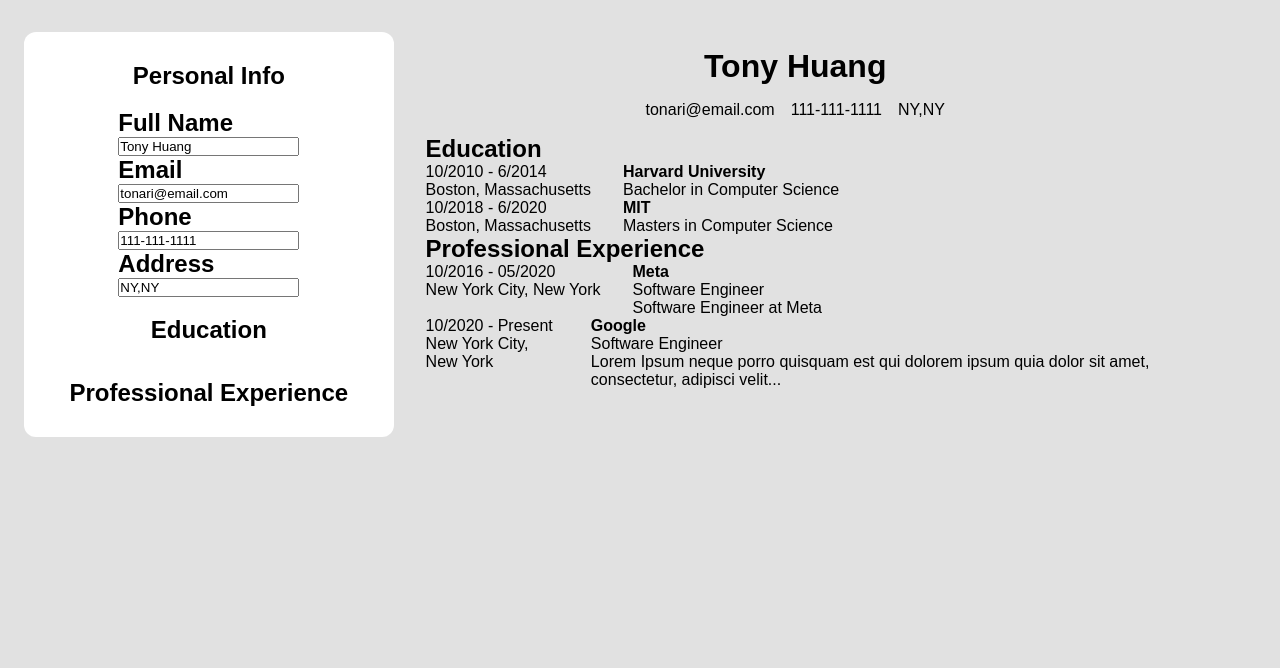
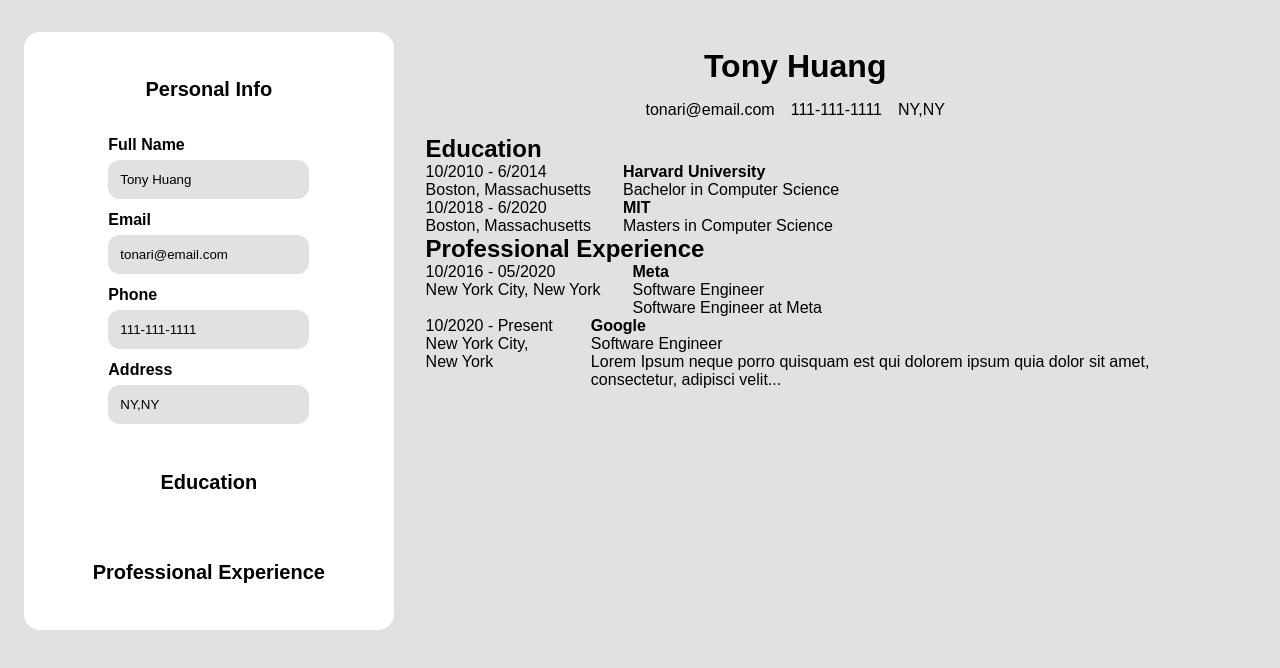
Before and after one commit to tonyhchii/cv-application, a React (Vite) app: page / in a window 1280 px wide. Shown: the top 668 px of the page. Built offline with nearby package versions, Linux system fonts and the light colour scheme.

Commit message:
added css to sidebar

```diff
--- a/src/Input.jsx
+++ /dev/null
@@ -1,8 +0,0 @@
-export function Input({ label, onChange, value, name }) {
-  return (
-    <>
-      <h2>{label}</h2>
-      <input type="text" name={name} value={value} onChange={onChange} />
-    </>
-  );
-}
--- a/src/components/EducationInfo.jsx
+++ b/src/components/EducationInfo.jsx
@@ -1,4 +1,4 @@
-import { Input } from "../Input";
+import { Input } from "./Input";
 export function EducationInfo({ onChange, values, toggleCollapsed }) {
   return (
     <div
@@ -37,9 +37,11 @@
         onChange={onChange}
         value={values.location}
       />
-      <button className="btn" onClick={toggleCollapsed}>
-        Close
-      </button>
+      <div className="btn-container">
+        <button className="btn" onClick={toggleCollapsed}>
+          Close
+        </button>
+      </div>
     </div>
   );
 }
--- a/src/components/ExperienceInfo.jsx
+++ b/src/components/ExperienceInfo.jsx
@@ -1,4 +1,4 @@
-import { Input } from "../Input";
+import { Input } from "./Input";
 export function ExperienceInfo({ onChange, values, toggleCollapsed }) {
   return (
     <div
@@ -41,6 +41,7 @@
         name="description"
         onChange={onChange}
         value={values.description}
+        type="textarea"
       />
       <div className="btn-container">
         <button className="btn" onClick={toggleCollapsed}>
--- a/src/components/GeneralInfo.jsx
+++ b/src/components/GeneralInfo.jsx
@@ -1,10 +1,10 @@
-import { Input } from "../Input";
+import { Input } from "./Input";
 import "../styles/section.css";
 
 export function GeneralInfo({ onChange, values }) {
   return (
     <>
-      <button className="section-form">
+      <button className="dropdown">
         <h2 className="info-header">Personal Info</h2>
       </button>
       <div className="section-content open">
--- /dev/null
+++ b/src/components/Input.jsx
@@ -0,0 +1,17 @@
+export function Input({ label, onChange, value, name, type }) {
+  return (
+    <div className="input-group">
+      <label htmlFor={name}>{label}</label>
+      {type === "textarea" ? (
+        <textarea
+          type="text"
+          name={name}
+          value={value}
+          onChange={onChange}
+        ></textarea>
+      ) : (
+        <input type="text" name={name} value={value} onChange={onChange} />
+      )}
+    </div>
+  );
+}
--- a/src/styles/App.css
+++ b/src/styles/App.css
@@ -13,21 +13,62 @@
   gap: 1rem;
   padding: 14px 8px;
   background-color: white;
-  border-radius: 12px;
+  border-radius: 1rem;
   height: fit-content;
   gap: 3px;
   flex-grow: 1;
 }
 
-.sidebar button {
+.dropdown-header:hover,
+.collapsed-form:hover {
+  transition: transform 0.5s;
+  transform: scale(1.1);
+}
+
+.btn-container .btn {
+  width: 100%;
+}
+.sidebar .btn {
   border: 0;
   background-color: transparent;
   padding: 1rem 0.25rem;
-  border-radius: 12px;
+  border-radius: 0.8rem;
   display: flex;
-  gap: 8px;
   font-size: 16px;
   flex-direction: column;
   align-items: center;
-  transition: background-color 0.15s ease-in-out;
+  transition: color 0.15s ease-in-out;
+  outline: 1px solid grey;
+  color: grey;
 }
+
+.sidebar .btn:hover {
+  color: black;
+}
+
+input,
+textarea {
+  border: 2px solid transparent;
+  background-color: #e1e1e1;
+  padding: 10px;
+  border-radius: 12px;
+  transition: border 0.25s, box-shadow 0.25s;
+}
+
+textarea {
+  max-width: 100%;
+  min-height: 42px;
+  height: 65px;
+}
+
+.input-group {
+  display: flex;
+  flex-direction: column;
+  gap: 6px;
+  margin-bottom: 12px;
+  flex-grow: 1;
+}
+
+label {
+  font-weight: 600;
+}
--- a/src/styles/DropDown.css
+++ b/src/styles/DropDown.css
@@ -1,7 +1,7 @@
 .dropdown {
   display: flex;
   align-items: center;
-  justify-content: space-between;
+  justify-content: center;
   width: 100%;
   border: none;
   background-color: transparent;
--- a/src/styles/FormDisplay.css
+++ b/src/styles/FormDisplay.css
@@ -1,10 +1,15 @@
 .collapsed-form {
   display: flex;
-  align-items: center;
-  justify-content: space-between;
+  font-size: 1rem;
+  font-weight: 600;
   border: none;
   border-top: 5px solid rgb(243, 244, 246);
   padding: 12px 14px 12px 24px;
   width: 100%;
-  background-color: white;
+  border-radius: 1rem;
 }
+.form-container {
+  display: grid;
+  gap: 1rem;
+  width: 100%;
+}
```
